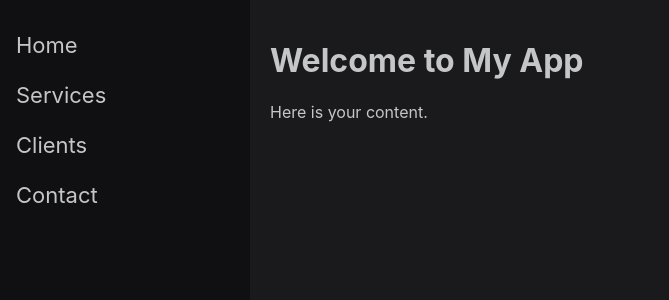
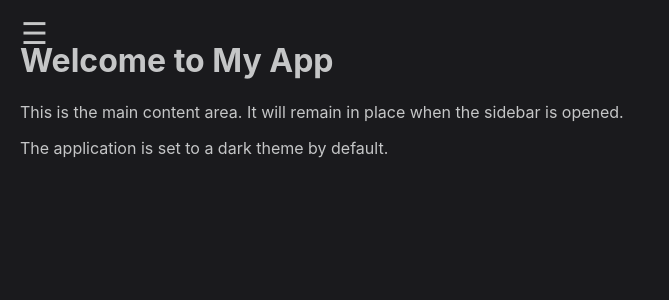
Before and after one commit to connectoniccom/Connectonic.com, a React (Create React App) app: page / in a window 1280 px wide. Shown: the top 300 px of the page, without its empty margins (0-669 px from the left). Built offline with nearby package versions, Linux system fonts and the light colour scheme.

Commit message:
Hello you have removed my slide bar navigation add it

```diff
--- a/src/App.css
+++ b/src/App.css
@@ -1,8 +1,36 @@
-#main-content {
-  transition: margin-left .5s;
-  padding: 20px;
+:root {
+  --background-color: #1a1a1d;
+  --text-color: #c5c6c7;
+  --sidebar-bg: #101013;
+  --sidebar-text: #c5c6c7;
+  --sidebar-hover-text: #ffffff;
+  --sidebar-hover-bg: #4e4e50;
+  --primary-accent: #66fcf1;
+}
+
+body {
+  margin: 0;
+  font-family: -apple-system, BlinkMacSystemFont, 'Segoe UI', 'Roboto', 'Oxygen', 'Ubuntu', 'Cantarell', 'Fira Sans', 'Droid Sans', 'Helvetica Neue', sans-serif;
+  -webkit-font-smoothing: antialiased;
+  -moz-osx-font-smoothing: grayscale;
   background-color: var(--background-color);
   color: var(--text-color);
-  min-height: 100vh;
-  margin-left: 250px; /* Space for the sidebar */
+  transition: background-color 0.3s, color 0.3s;
 }
+
+#main-content {
+  padding: 20px;
+  transition: margin-left 0.3s;
+}
+
+.open-btn {
+  font-size: 30px;
+  cursor: pointer;
+  background: none;
+  border: none;
+  color: var(--text-color);
+  position: fixed;
+  top: 15px;
+  left: 15px;
+  z-index: 1001;
+}
--- a/src/App.js
+++ b/src/App.js
@@ -1,8 +1,14 @@
-import React, { useEffect } from 'react';
+import React, { useState, useEffect } from 'react';
 import './App.css';
 import Sidebar from './Sidebar';
 
 function App() {
+  const [sidebarOpen, setSidebarOpen] = useState(false);
+
+  const toggleSidebar = () => {
+    setSidebarOpen(!sidebarOpen);
+  };
+
   useEffect(() => {
     const handleContextMenu = (e) => {
       e.preventDefault();
@@ -30,10 +36,14 @@ function App() {
 
   return (
     <div className="App">
-      <Sidebar />
+      <button className="open-btn" onClick={toggleSidebar}>
+        &#9776;
+      </button>
+      <Sidebar isOpen={sidebarOpen} toggleSidebar={toggleSidebar} />
       <div id="main-content">
         <h1>Welcome to My App</h1>
-        <p>Here is your content.</p>
+        <p>This is the main content area. It will remain in place when the sidebar is opened.</p>
+        <p>The application is set to a dark theme by default.</p>
       </div>
     </div>
   );
--- a/src/Sidebar.css
+++ b/src/Sidebar.css
@@ -4,12 +4,17 @@
   position: fixed;
   z-index: 1000;
   top: 0;
-  left: 0;
+  left: -250px; /* Hidden by default */
   background-color: var(--sidebar-bg);
   overflow-x: hidden;
-  padding-top: 20px;
+  padding-top: 60px; /* Space for content below the top bar */
+  transition: 0.3s;
   display: flex;
   flex-direction: column;
+}
+
+.sidebar.open {
+  left: 0; /* Shown when open */
 }
 
 .sidebar a {
--- a/src/Sidebar.js
+++ b/src/Sidebar.js
@@ -1,13 +1,20 @@
 import React from 'react';
 import './Sidebar.css';
 
-function Sidebar() {
+function Sidebar({ isOpen, toggleSidebar }) {
+  const handleLinkClick = () => {
+    // Close sidebar when a link is clicked
+    if (isOpen) {
+      toggleSidebar();
+    }
+  };
+
   return (
-    <div className="sidebar">
-      <a href="#home">Home</a>
-      <a href="#services">Services</a>
-      <a href="#clients">Clients</a>
-      <a href="#contact">Contact</a>
+    <div className={`sidebar ${isOpen ? 'open' : ''}`}>
+      <a href="#home" onClick={handleLinkClick}>Home</a>
+      <a href="#services" onClick={handleLinkClick}>Services</a>
+      <a href="#clients" onClick={handleLinkClick}>Clients</a>
+      <a href="#contact" onClick={handleLinkClick}>Contact</a>
     </div>
   );
 }
```
